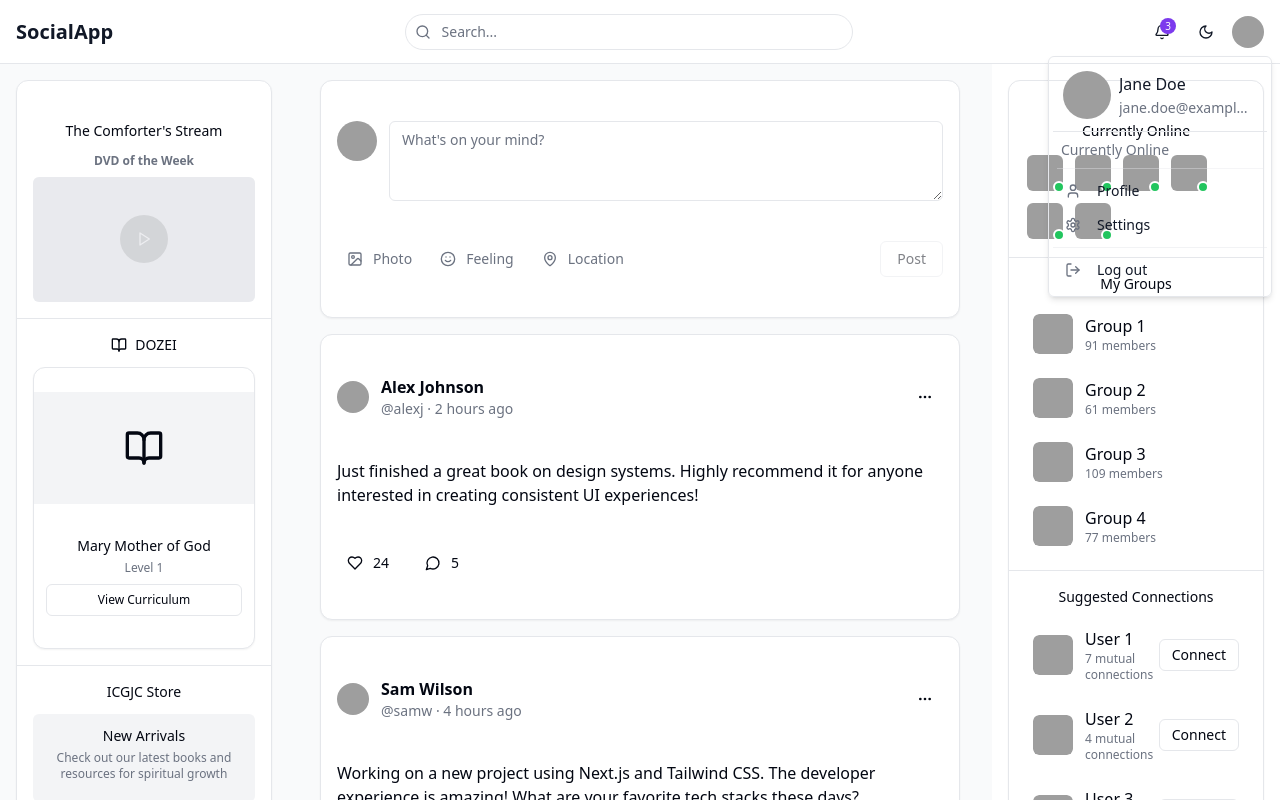
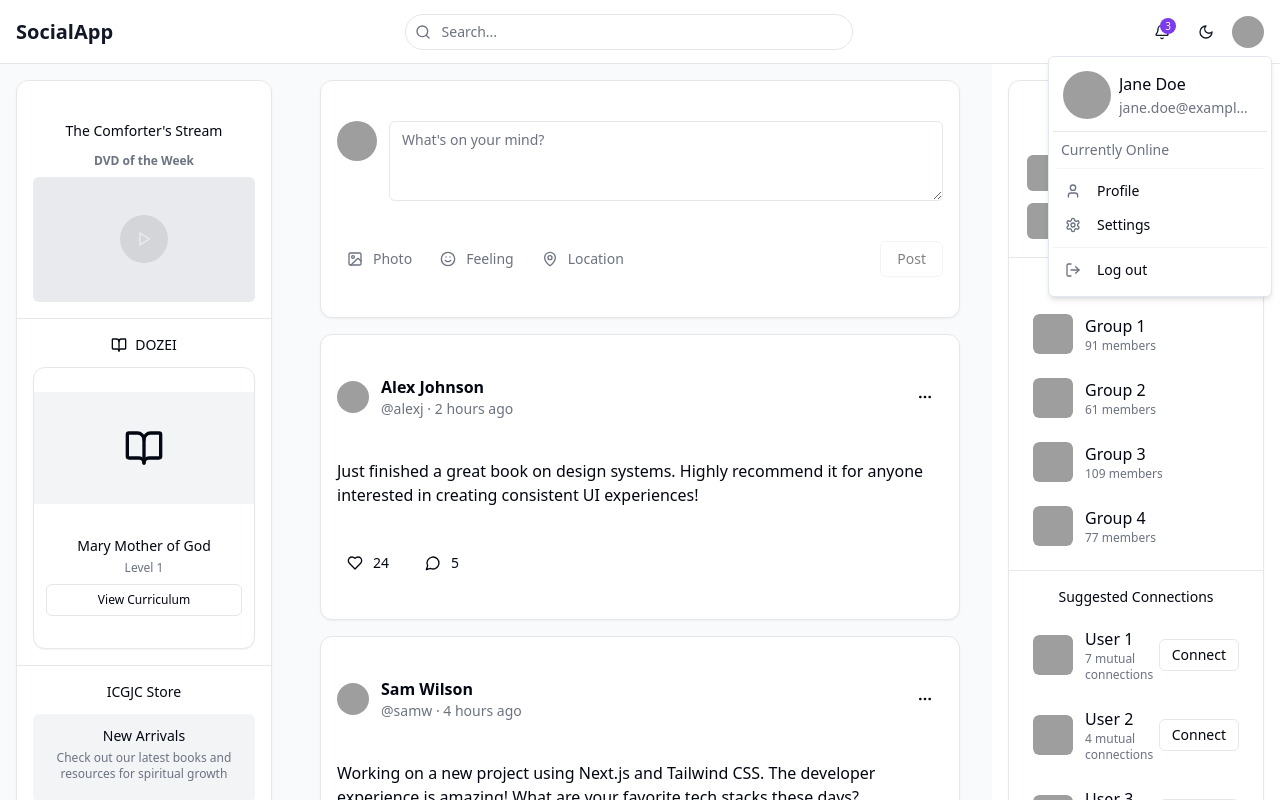
Before and after one commit to 1tvalbrun/social-site, a React (Vite) app: page / in a window 1280 px wide. Both pictures are taken after a click on the button 1248 px from the left and 31 px from the top of the page. Shown: the top 800 px of the page. Built offline with nearby package versions, Linux system fonts and the light colour scheme; grey boxes are pictures that could not be loaded.

Commit message:
Fix profile dropdown in light mode

```diff
--- a/src/components/common/dropdown-menu.tsx
+++ b/src/components/common/dropdown-menu.tsx
@@ -48,7 +48,7 @@ function DropdownMenuContent({
       data-slot="dropdown-menu-content"
       sideOffset={sideOffset}
       className={cn(
-        'bg-popover text-popover-foreground data-[state=open]:animate-in data-[state=closed]:animate-out data-[state=closed]:fade-out-0 data-[state=open]:fade-in-0 data-[state=closed]:zoom-out-95 data-[state=open]:zoom-in-95 data-[side=bottom]:slide-in-from-top-2 data-[side=left]:slide-in-from-right-2 data-[side=right]:slide-in-from-left-2 data-[side=top]:slide-in-from-bottom-2 z-[9999] max-h-(--radix-dropdown-menu-content-available-height) min-w-[8rem] origin-(--radix-dropdown-menu-content-transform-origin) overflow-x-hidden overflow-y-auto rounded-md border border-border dark:border-border/70 dark:bg-card p-1 shadow-md dark:shadow-md dark:shadow-black/10 dark:backdrop-blur-sm',
+        'bg-white dark:bg-card text-foreground dark:text-foreground data-[state=open]:animate-in data-[state=closed]:animate-out data-[state=closed]:fade-out-0 data-[state=open]:fade-in-0 data-[state=closed]:zoom-out-95 data-[state=open]:zoom-in-95 data-[side=bottom]:slide-in-from-top-2 data-[side=left]:slide-in-from-right-2 data-[side=right]:slide-in-from-left-2 data-[side=top]:slide-in-from-bottom-2 z-[9999] max-h-(--radix-dropdown-menu-content-available-height) min-w-[8rem] origin-(--radix-dropdown-menu-content-transform-origin) overflow-x-hidden overflow-y-auto rounded-md border border-slate-200 dark:border-border/70 p-1 shadow-md dark:shadow-md dark:shadow-black/10 dark:backdrop-blur-sm',
         className
       )}
       {...props}
@@ -79,7 +79,7 @@ function DropdownMenuItem({
       data-inset={inset}
       data-variant={variant}
       className={cn(
-        "data-[variant=destructive]:text-destructive data-[variant=destructive]:hover:bg-destructive/10 data-[variant=destructive]:focus:bg-destructive/10 dark:data-[variant=destructive]:hover:bg-destructive/20 dark:data-[variant=destructive]:focus:bg-destructive/20 [&_svg:not([class*='text-'])]:text-muted-foreground relative flex cursor-pointer items-center gap-2 rounded-sm px-2 py-1.5 text-sm outline-none select-none data-[disabled]:pointer-events-none data-[disabled]:opacity-50 data-[inset]:pl-8 [&_svg]:pointer-events-none [&_svg]:shrink-0 [&_svg:not([class*='size-'])]:size-4 focus:bg-muted/30 hover:bg-muted/30 dark:focus:bg-muted/20 dark:hover:bg-muted/20",
+        "data-[variant=destructive]:text-destructive data-[variant=destructive]:hover:bg-destructive/10 data-[variant=destructive]:focus:bg-destructive/10 dark:data-[variant=destructive]:hover:bg-destructive/20 dark:data-[variant=destructive]:focus:bg-destructive/20 [&_svg:not([class*='text-'])]:text-muted-foreground relative flex cursor-pointer items-center gap-2 rounded-sm px-2 py-1.5 text-sm outline-none select-none data-[disabled]:pointer-events-none data-[disabled]:opacity-50 data-[inset]:pl-8 [&_svg]:pointer-events-none [&_svg]:shrink-0 [&_svg:not([class*='size-'])]:size-4 focus:bg-slate-100 hover:bg-slate-100 dark:focus:bg-muted/20 dark:hover:bg-muted/20",
         className
       )}
       {...props}
@@ -97,7 +97,7 @@ function DropdownMenuCheckboxItem({
     <DropdownMenuPrimitive.CheckboxItem
       data-slot="dropdown-menu-checkbox-item"
       className={cn(
-        "focus:bg-accent focus:text-accent-foreground relative flex cursor-default items-center gap-2 rounded-sm py-1.5 pr-2 pl-8 text-sm outline-hidden select-none data-[disabled]:pointer-events-none data-[disabled]:opacity-50 [&_svg]:pointer-events-none [&_svg]:shrink-0 [&_svg:not([class*='size-'])]:size-4",
+        "focus:bg-slate-100 hover:bg-slate-100 dark:focus:bg-muted/20 dark:hover:bg-muted/20 relative flex cursor-pointer items-center gap-2 rounded-sm py-1.5 pr-2 pl-8 text-sm outline-none select-none data-[disabled]:pointer-events-none data-[disabled]:opacity-50 [&_svg]:pointer-events-none [&_svg]:shrink-0 [&_svg:not([class*='size-'])]:size-4",
         className
       )}
       checked={checked}
@@ -133,7 +133,7 @@ function DropdownMenuRadioItem({
     <DropdownMenuPrimitive.RadioItem
       data-slot="dropdown-menu-radio-item"
       className={cn(
-        "focus:bg-accent focus:text-accent-foreground relative flex cursor-default items-center gap-2 rounded-sm py-1.5 pr-2 pl-8 text-sm outline-hidden select-none data-[disabled]:pointer-events-none data-[disabled]:opacity-50 [&_svg]:pointer-events-none [&_svg]:shrink-0 [&_svg:not([class*='size-'])]:size-4",
+        "focus:bg-slate-100 hover:bg-slate-100 dark:focus:bg-muted/20 dark:hover:bg-muted/20 relative flex cursor-pointer items-center gap-2 rounded-sm py-1.5 pr-2 pl-8 text-sm outline-none select-none data-[disabled]:pointer-events-none data-[disabled]:opacity-50 [&_svg]:pointer-events-none [&_svg]:shrink-0 [&_svg:not([class*='size-'])]:size-4",
         className
       )}
       {...props}
@@ -216,7 +216,7 @@ function DropdownMenuSubTrigger({
       data-slot="dropdown-menu-sub-trigger"
       data-inset={inset}
       className={cn(
-        'focus:bg-accent focus:text-accent-foreground data-[state=open]:bg-accent data-[state=open]:text-accent-foreground flex cursor-default items-center rounded-sm px-2 py-1.5 text-sm outline-hidden select-none data-[inset]:pl-8',
+        'focus:bg-slate-100 hover:bg-slate-100 dark:focus:bg-muted/20 dark:hover:bg-muted/20 data-[state=open]:bg-slate-100 dark:data-[state=open]:bg-muted/20 flex cursor-pointer items-center rounded-sm px-2 py-1.5 text-sm outline-none select-none data-[inset]:pl-8',
         className
       )}
       {...props}
@@ -235,7 +235,7 @@ function DropdownMenuSubContent({
     <DropdownMenuPrimitive.SubContent
       data-slot="dropdown-menu-sub-content"
       className={cn(
-        'bg-popover text-popover-foreground data-[state=open]:animate-in data-[state=closed]:animate-out data-[state=closed]:fade-out-0 data-[state=open]:fade-in-0 data-[state=closed]:zoom-out-95 data-[state=open]:zoom-in-95 data-[side=bottom]:slide-in-from-top-2 data-[side=left]:slide-in-from-right-2 data-[side=right]:slide-in-from-left-2 data-[side=top]:slide-in-from-bottom-2 z-50 min-w-[8rem] origin-(--radix-dropdown-menu-content-transform-origin) overflow-hidden rounded-md border p-1 shadow-lg',
+        'bg-white dark:bg-card text-foreground dark:text-foreground data-[state=open]:animate-in data-[state=closed]:animate-out data-[state=closed]:fade-out-0 data-[state=open]:fade-in-0 data-[state=closed]:zoom-out-95 data-[state=open]:zoom-in-95 data-[side=bottom]:slide-in-from-top-2 data-[side=left]:slide-in-from-right-2 data-[side=right]:slide-in-from-left-2 data-[side=top]:slide-in-from-bottom-2 z-50 min-w-[8rem] origin-(--radix-dropdown-menu-content-transform-origin) overflow-hidden rounded-md border border-slate-200 dark:border-border/70 p-1 shadow-lg dark:shadow-lg dark:shadow-black/10',
         className
       )}
       {...props}
```
